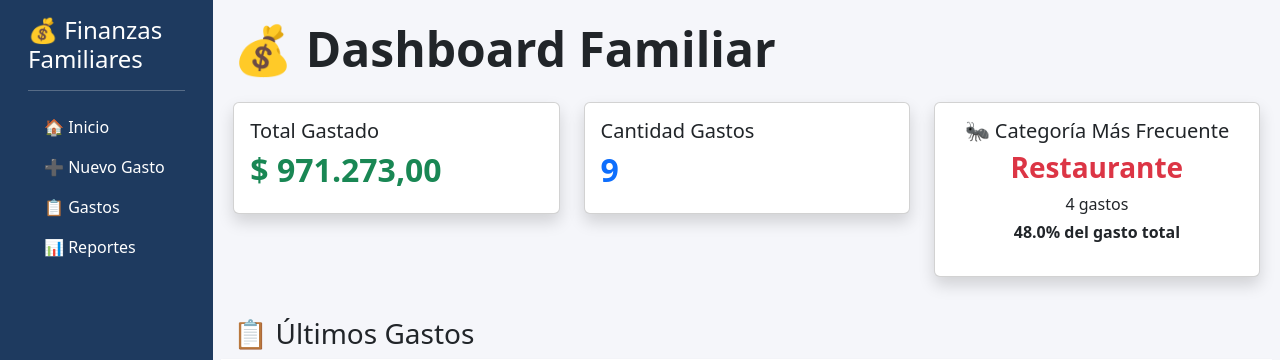
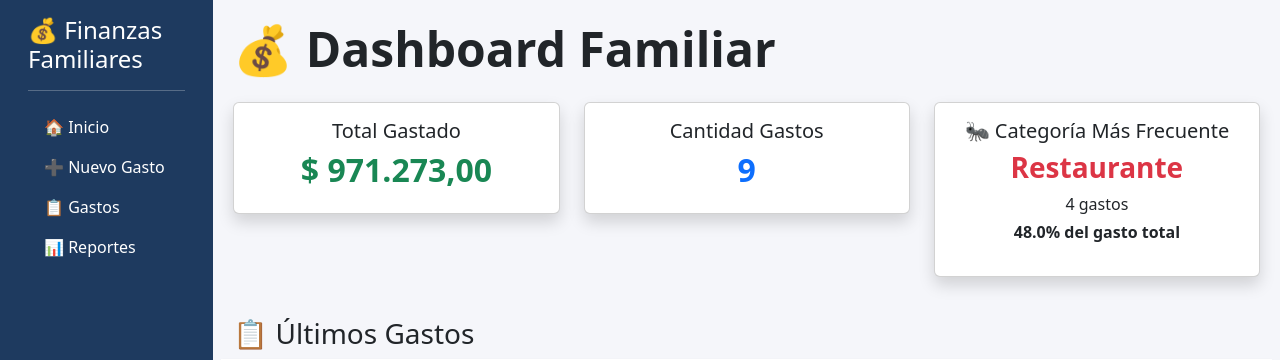
Before and after one commit to kleiwerfn2/finanzas-familiaNP, a Flask app: page / in a window 1280 px wide. Shown: the top 360 px of the page. Run offline with Flask 3, Linux system fonts and the light colour scheme; data comes from the database, SQL or seed files in the repository.

Commit message:
altura de tarjetas

```diff
--- a/templates/home.html
+++ b/templates/home.html
@@ -12,7 +12,7 @@
 
         <div class="card shadow">
 
-            <div class="card-body">
+            <div class="card-body d-flex flex-column justify-content-center text-center">
 
                 <h5>Total Gastado</h5>
 
@@ -30,7 +30,7 @@
 
         <div class="card shadow">
 
-            <div class="card-body">
+            <div class="card-body d-flex flex-column justify-content-center text-center">
 
                 <h5>Cantidad Gastos</h5>
 
@@ -48,7 +48,7 @@
 
         <div class="card shadow">
 
-            <div class="card-body text-center">
+            <div class="card-body d-flex flex-column justify-content-center text-center">
 
                 <h5>🐜 Categoría Más Frecuente</h5>
 
```
